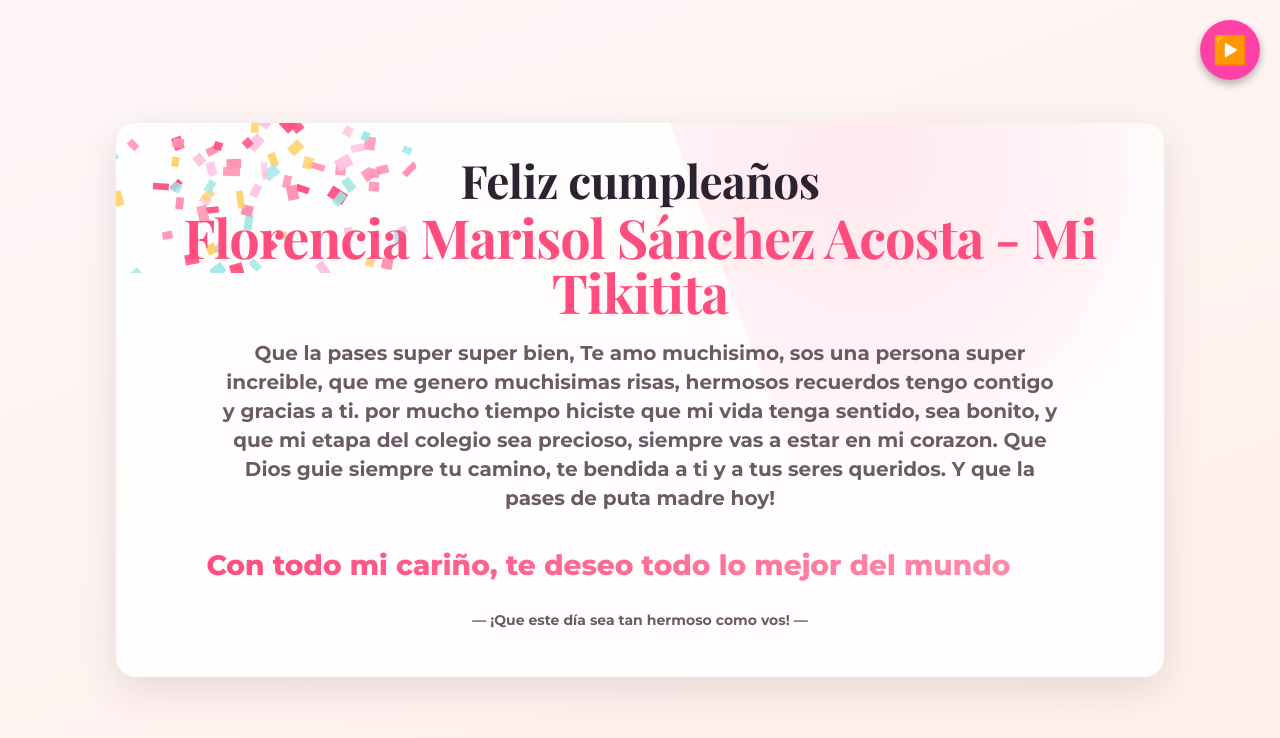
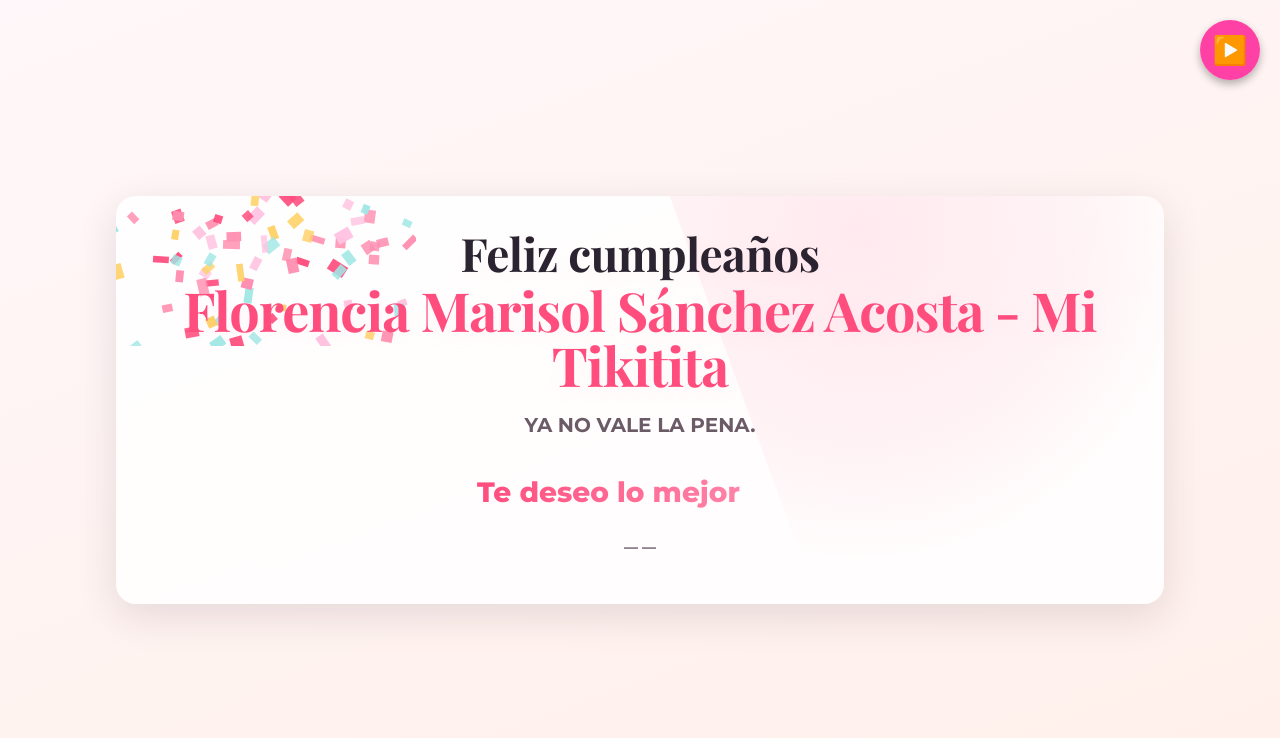
Before and after one commit to britezjose623-collab/Florii, a plain HTML site: page index.html in a window 1280 px wide. Drawn offline with nearby package versions, Linux system fonts and the light colour scheme.

Commit message:
Update index.html

```diff
--- a/index.html
+++ b/index.html
@@ -3,7 +3,7 @@
 <head>
 <meta charset="utf-8" />
 <meta name="viewport" content="width=device-width,initial-scale=1" />
-<title>Feliz cumpleaños Florencia Marisol Sánchez Acosta</title>
+<title> OFF </title>
 
 <!-- Tipografía elegante -->
 <link href="https://fonts.googleapis.com/css2?family=Montserrat:wght@700;800&family=Playfair+Display:wght@400;700&display=swap" rel="stylesheet">
@@ -175,14 +175,12 @@
     </h1>
 
     <p class="lead">
-       Que la pases super super bien, Te amo muchisimo, sos una persona super increible, que me genero muchisimas risas, hermosos recuerdos tengo contigo y gracias a ti.
-        por mucho tiempo hiciste que mi vida tenga sentido, sea bonito, y que mi etapa del colegio sea precioso, siempre vas a estar en mi corazon.
-        Que Dios guie siempre tu camino, te bendida a ti y a tus seres queridos. Y que la pases de puta madre hoy!
+      YA NO VALE LA PENA.
     </p>
 
-    <div class="big-love">Con todo mi cariño, te deseo todo lo mejor del mundo <span class="heart">❤️</span></div>
+    <div class="big-love"> Te deseo lo mejor <span class="heart">❤️</span></div>
 
-    <p class="footer-note">— ¡Que este día sea tan hermoso como vos! —</p>
+    <p class="footer-note">—  —</p>
   </div>
 </div>
 
```
